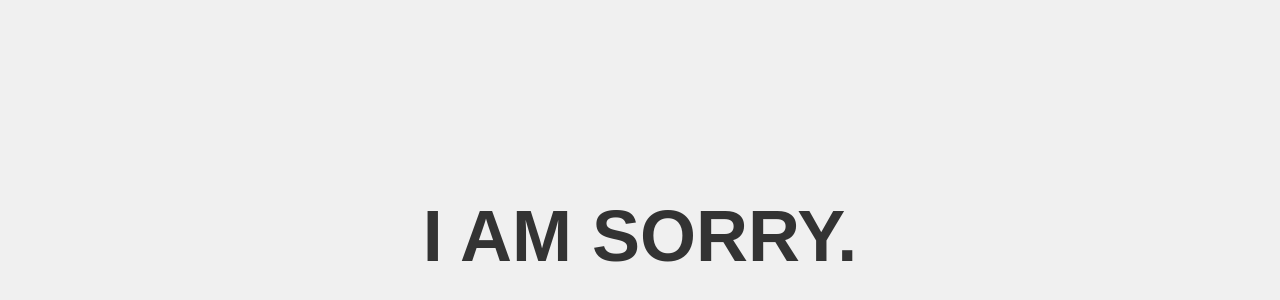
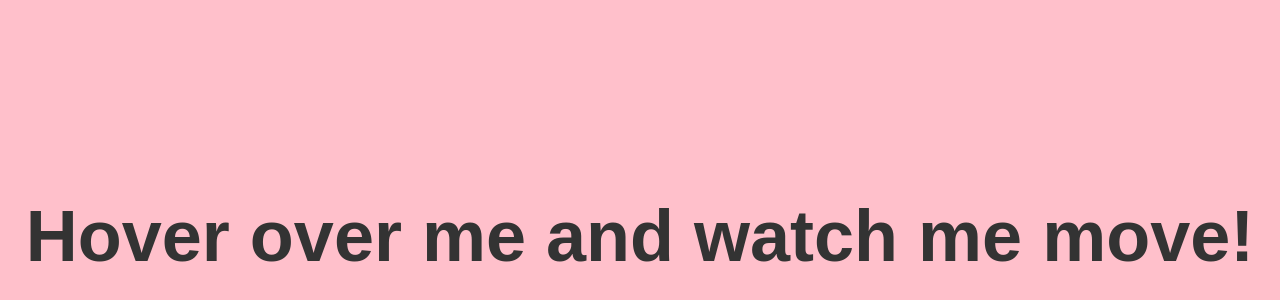
Before and after one commit to shopliley/shopliley.github.io, a plain HTML site: page index.html in a window 1280 px wide. Shown: the part 164-464 px from the top of the page. Drawn offline with Linux system fonts and the light colour scheme.

Commit message:
Update index.html
Update index.html

```diff
--- a/index.html
+++ b/index.html
@@ -13,32 +13,25 @@
             justify-content: center;
             align-items: center;
             font-family: Arial, sans-serif;
-            background-color: #f0f0f0; /* Optional background color */
+            background-color: #ffc0cb; /* Light pink background */
         }
 
         /* Centered and animated text */
         p {
-            font-size: 72px; /* Very large font size */
+            font-size: 72px; /* Large font size */
             font-weight: bold; /* Bold text */
             text-align: center;
-            color: #333; /* Optional text color */
-            animation: growText 2s ease-in-out; /* Animation effect */
+            color: #333; /* Text color */
+            transition: transform 0.5s ease-in-out; /* Smooth transition for hover effect */
         }
 
-        /* Animation for text */
-        @keyframes growText {
-            0% {
-                transform: scale(0.5); /* Start smaller */
-                opacity: 0; /* Start invisible */
-            }
-            100% {
-                transform: scale(1); /* End at normal size */
-                opacity: 1; /* End fully visible */
-            }
+        /* Hover effect to move the text */
+        p:hover {
+            transform: translateY(-100px) translateX(50px); /* Move text upwards and to the right when hovered */
         }
     </style>
 </head>
 <body>
-    <p>I AM SORRY.</p>
+    <p>Hover over me and watch me move!</p>
 </body>
 </html>
```
